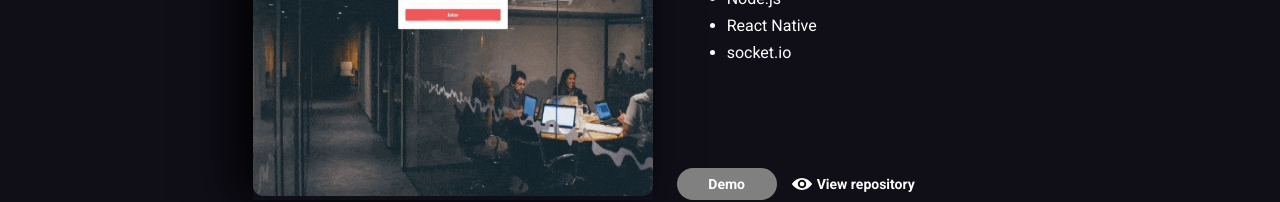
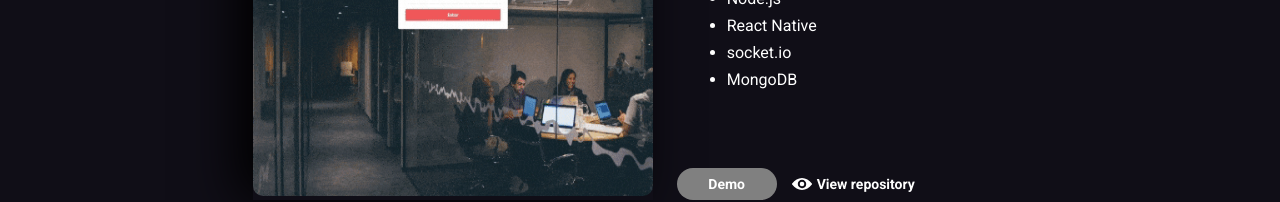
Before and after one commit to diogofgomespinheiro/Portfolio, a React (Create React App) app in the folder client/: page / in a window 1280 px wide. Shown: the part 4306-4508 px from the top of the page. Built offline with nearby package versions, Linux system fonts and the light colour scheme.

Commit message:
added new item to project aircnc

```diff
--- a/client/src/components/Projects/Projects.js
+++ b/client/src/components/Projects/Projects.js
@@ -166,6 +166,7 @@ const Projects = () => {
             <li>Node.js</li>
             <li>React Native</li>
             <li>socket.io</li>
+            <li>MongoDB</li>
           </ul>
           <div className="buttons-container">
             <button className="btn disabled" disabled>
```
